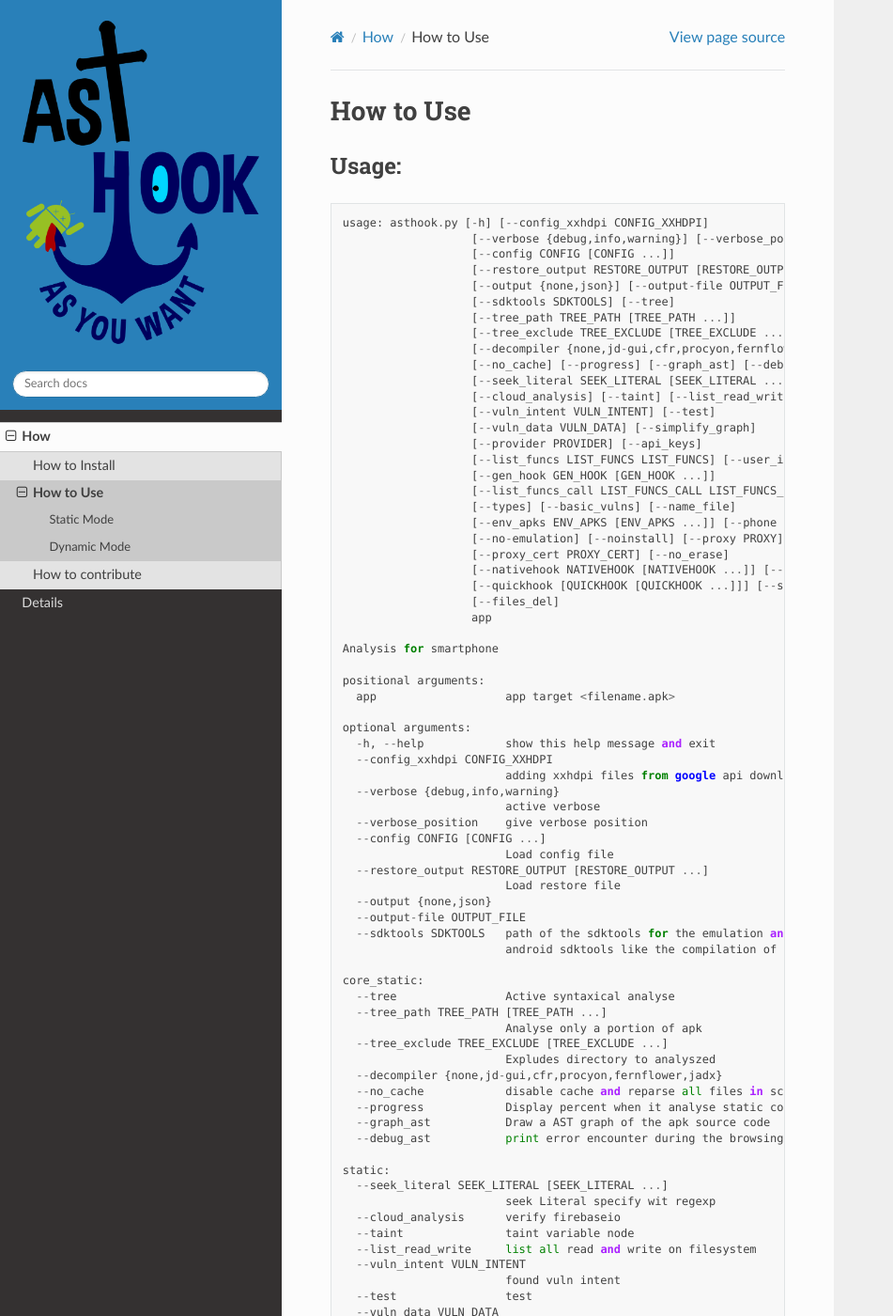
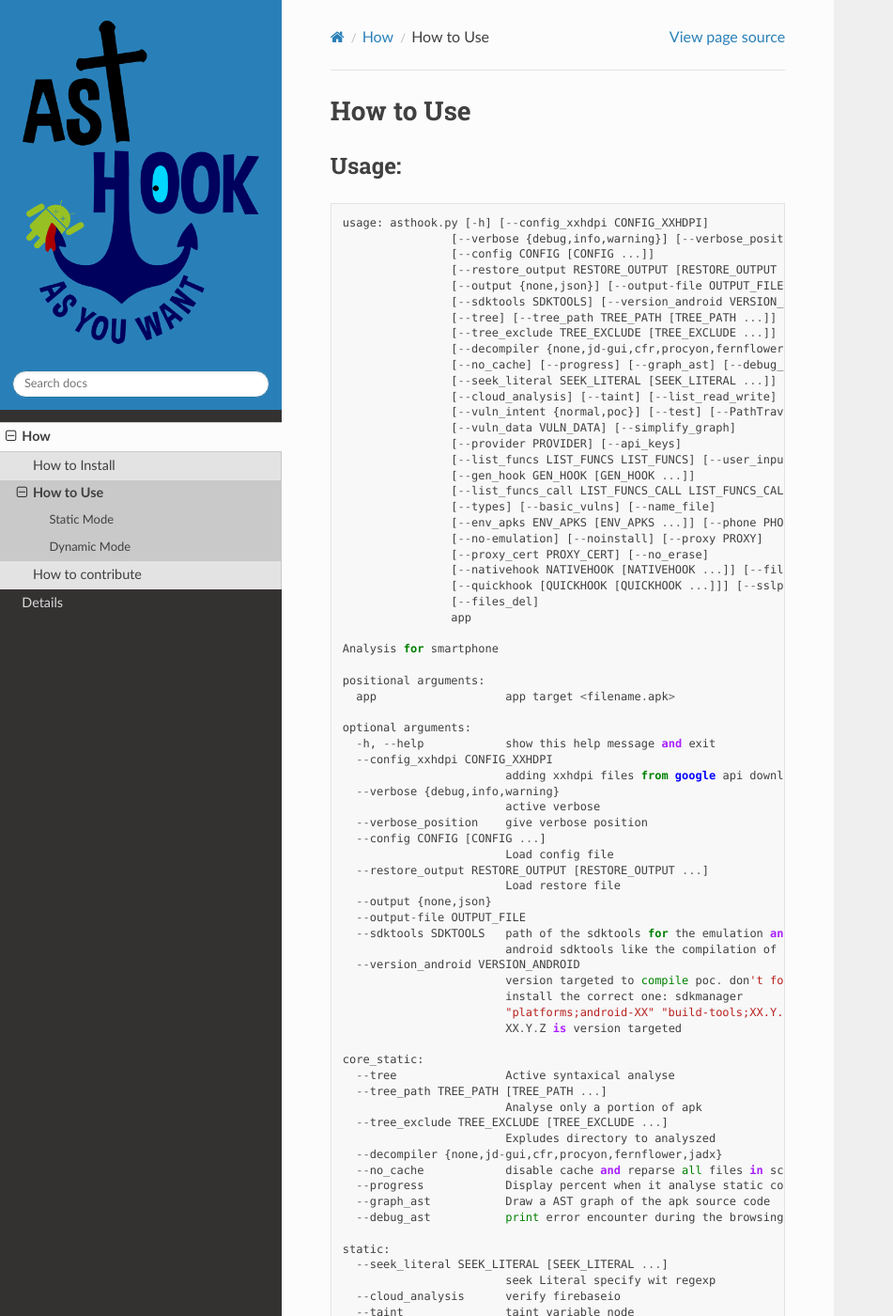
Before and after one commit to Mrbenoit624/ASThook, a Sphinx documentation site: the page built from docs/source/how.using.rst, in a window 1280 px wide and 1400 px high. Shown: the whole window at 94% size, without its empty margins (0-951 px from the left). Built offline with Sphinx 7.4.7 and the Read the Docs theme 2.0.0, drawn with Linux system fonts in a browser that asks for light colours; pages that are not in the unit, such as notebooks, are missing from menus; some of the changed text lies outside the part shown.

Commit message:
[DEVELOP][APK_GENERATOR] Add version target for apk generator/ Correct incompatible version on documentation

```diff
--- a/docs/source/how.install.rst
+++ b/docs/source/how.install.rst
@@ -26,7 +26,7 @@ that:
 .. code-block:: bash
 
   cd <sdktools>
-  tools/bin/sdkmanager "platform-tools" "platforms;android-29" "build-tools;30.0.2" "emulator" --sdk_root=.
+  tools/bin/sdkmanager "platform-tools" "platforms;android-30" "build-tools;30.0.2" "emulator" --sdk_root=.
 
 .. warning::
 
--- a/docs/source/how.using.rst
+++ b/docs/source/how.using.rst
@@ -7,31 +7,31 @@ Usage:
 ::
 
   usage: asthook.py [-h] [--config_xxhdpi CONFIG_XXHDPI]
-                     [--verbose {debug,info,warning}] [--verbose_position]
-                     [--config CONFIG [CONFIG ...]]
-                     [--restore_output RESTORE_OUTPUT [RESTORE_OUTPUT ...]]
-                     [--output {none,json}] [--output-file OUTPUT_FILE]
-                     [--sdktools SDKTOOLS] [--tree]
-                     [--tree_path TREE_PATH [TREE_PATH ...]]
-                     [--tree_exclude TREE_EXCLUDE [TREE_EXCLUDE ...]]
-                     [--decompiler {none,jd-gui,cfr,procyon,fernflower,jadx}]
-                     [--no_cache] [--progress] [--graph_ast] [--debug_ast]
-                     [--seek_literal SEEK_LITERAL [SEEK_LITERAL ...]]
-                     [--cloud_analysis] [--taint] [--list_read_write]
-                     [--vuln_intent VULN_INTENT] [--test]
-                     [--vuln_data VULN_DATA] [--simplify_graph]
-                     [--provider PROVIDER] [--api_keys]
-                     [--list_funcs LIST_FUNCS LIST_FUNCS] [--user_input]
-                     [--gen_hook GEN_HOOK [GEN_HOOK ...]]
-                     [--list_funcs_call LIST_FUNCS_CALL LIST_FUNCS_CALL]
-                     [--types] [--basic_vulns] [--name_file]
-                     [--env_apks ENV_APKS [ENV_APKS ...]] [--phone PHONE]
-                     [--no-emulation] [--noinstall] [--proxy PROXY]
-                     [--proxy_cert PROXY_CERT] [--no_erase]
-                     [--nativehook NATIVEHOOK [NATIVEHOOK ...]] [--files_store]
-                     [--quickhook [QUICKHOOK [QUICKHOOK ...]]] [--sslpinning]
-                     [--files_del]
-                     app
+                  [--verbose {debug,info,warning}] [--verbose_position]
+                  [--config CONFIG [CONFIG ...]]
+                  [--restore_output RESTORE_OUTPUT [RESTORE_OUTPUT ...]]
+                  [--output {none,json}] [--output-file OUTPUT_FILE]
+                  [--sdktools SDKTOOLS] [--version_android VERSION_ANDROID]
+                  [--tree] [--tree_path TREE_PATH [TREE_PATH ...]]
+                  [--tree_exclude TREE_EXCLUDE [TREE_EXCLUDE ...]]
+                  [--decompiler {none,jd-gui,cfr,procyon,fernflower,jadx}]
+                  [--no_cache] [--progress] [--graph_ast] [--debug_ast]
+                  [--seek_literal SEEK_LITERAL [SEEK_LITERAL ...]]
+                  [--cloud_analysis] [--taint] [--list_read_write]
+                  [--vuln_intent {normal,poc}] [--test] [--PathTraversal]
+                  [--vuln_data VULN_DATA] [--simplify_graph]
+                  [--provider PROVIDER] [--api_keys]
+                  [--list_funcs LIST_FUNCS LIST_FUNCS] [--user_input]
+                  [--gen_hook GEN_HOOK [GEN_HOOK ...]]
+                  [--list_funcs_call LIST_FUNCS_CALL LIST_FUNCS_CALL]
+                  [--types] [--basic_vulns] [--name_file]
+                  [--env_apks ENV_APKS [ENV_APKS ...]] [--phone PHONE]
+                  [--no-emulation] [--noinstall] [--proxy PROXY]
+                  [--proxy_cert PROXY_CERT] [--no_erase]
+                  [--nativehook NATIVEHOOK [NATIVEHOOK ...]] [--files_store]
+                  [--quickhook [QUICKHOOK [QUICKHOOK ...]]] [--sslpinning]
+                  [--files_del]
+                  app
 
   Analysis for smartphone
 
@@ -53,6 +53,11 @@ Usage:
     --output-file OUTPUT_FILE
     --sdktools SDKTOOLS   path of the sdktools for the emulation and some
                           android sdktools like the compilation of apk
+    --version_android VERSION_ANDROID
+                          version targeted to compile poc. don't forget to
+                          install the correct one: sdkmanager
+                          "platforms;android-XX" "build-tools;XX.Y.Z" where
+                          XX.Y.Z is version targeted
 
   core_static:
     --tree                Active syntaxical analyse
@@ -72,9 +77,10 @@ Usage:
     --cloud_analysis      verify firebaseio
     --taint               taint variable node
     --list_read_write     list all read and write on filesystem
-    --vuln_intent VULN_INTENT
+    --vuln_intent {normal,poc}
                           found vuln intent
     --test                test
+    --PathTraversal       For the demo
     --vuln_data VULN_DATA
                           found vuln intent deeplink
     --simplify_graph      Simplify the graph to remove all uselessnode
@@ -110,7 +116,7 @@ Usage:
     --files_store         store all files read or written by application
     --quickhook [QUICKHOOK [QUICKHOOK ...]]
                           give a list a js file to hook
-    --sslpinning           bypass all sslpinning
+    --sslpinning          bypass all sslpinning
     --files_del           prevent all files deleted
 
 
```
Also changed, not shown: docs/source/asthook.rst (added, +7 -0 lines), src/static/generate_apk/__init__.py (+6 -1 lines), 2 other files.
